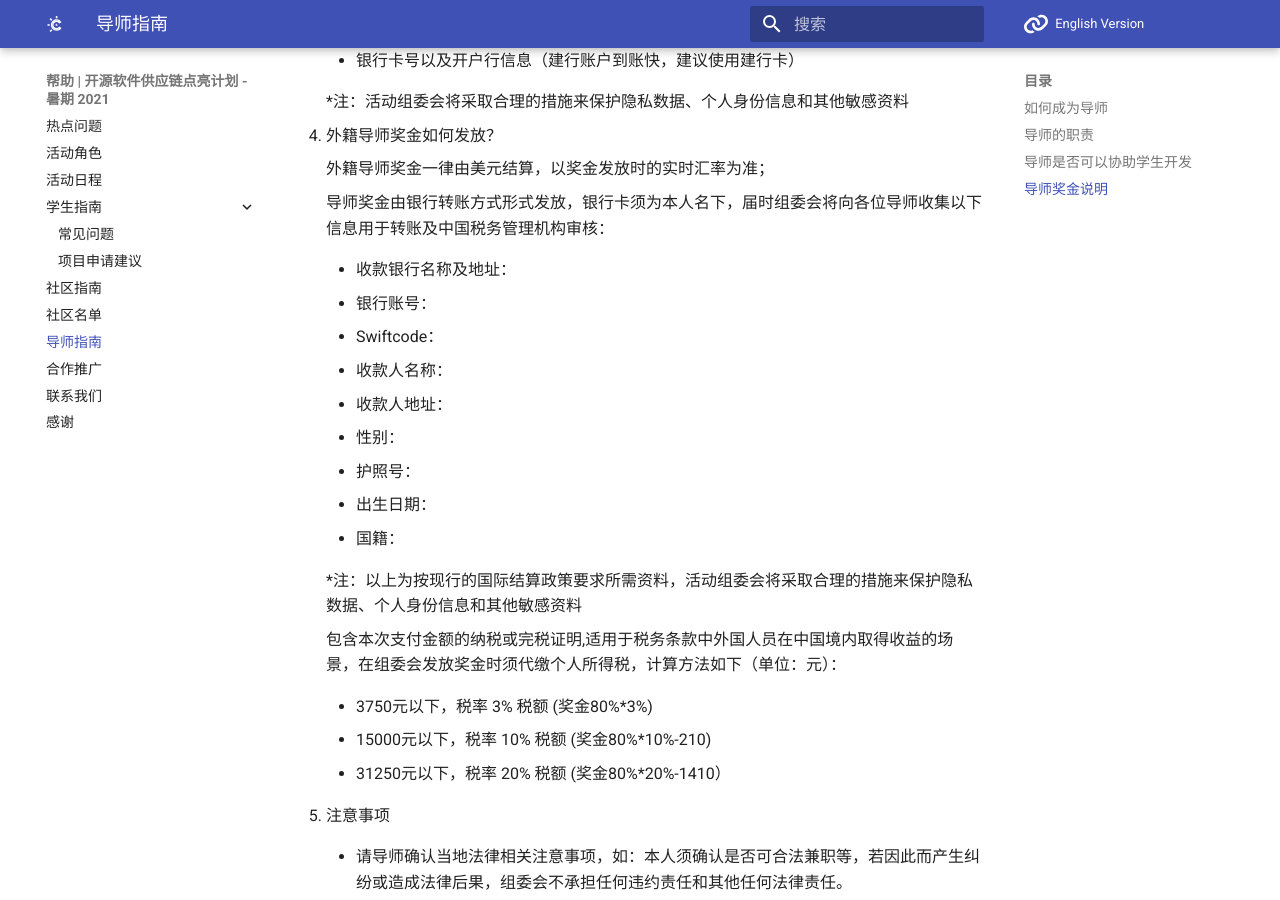
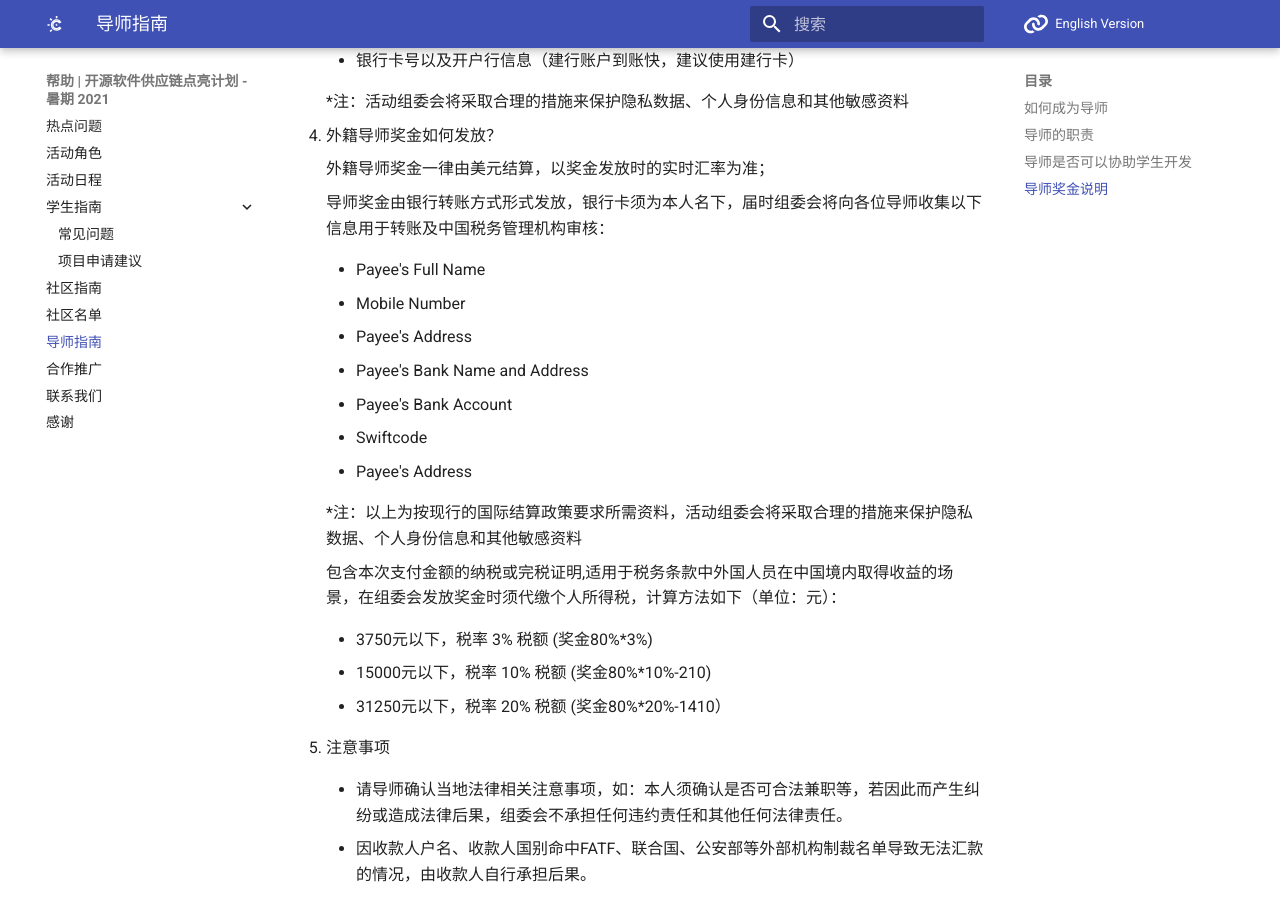
Before and after one commit to summer-ospp/help, an MkDocs documentation site: the page built from docs/mentor.md, in a window 1280 px wide and 900 px high, scrolled down 1499 px. Built offline with MkDocs 1.6.1 and Material for MkDocs 9.7.7, drawn with Linux system fonts in a browser that asks for light colours; comment, search, counter and statistics services are not loaded.

Commit message:
Update mentor.md

```diff
--- a/docs/mentor.md
+++ b/docs/mentor.md
@@ -54,23 +54,19 @@
 
     导师奖金由银行转账方式形式发放，银行卡须为本人名下，届时组委会将向各位导师收集以下信息用于转账及中国税务管理机构审核：
 
-     - 收款银行名称及地址：
+     - Payee's Full Name
 
-     - 银行账号：
+     - Mobile Number
 
-     - Swiftcode：
+     - Payee's Address
 
-     - 收款人名称：
+     - Payee's Bank Name and Address
 
-     - 收款人地址：
+     - Payee's Bank Account
 
-     - 性别：
+     - Swiftcode
 
-     - 护照号：
-
-     - 出生日期：
-
-     - 国籍：
+     - Payee's Address
 
       *注：以上为按现行的国际结算政策要求所需资料，活动组委会将采取合理的措施来保护隐私数据、个人身份信息和其他敏感资料
 
```
